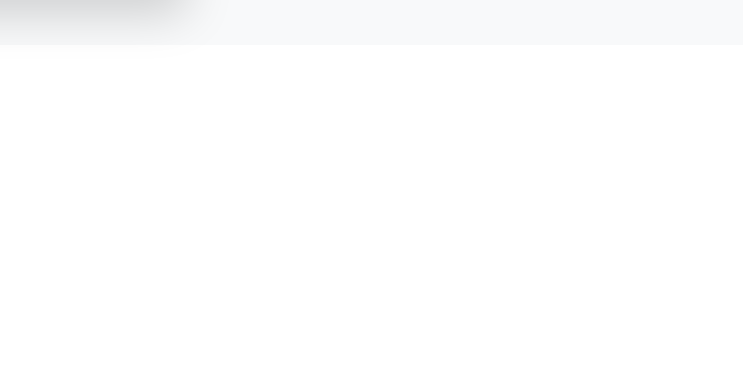
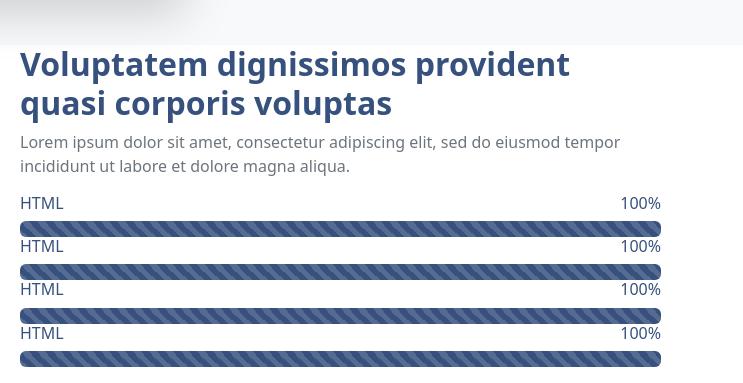
Before and after one commit to Tayyab6510/Arsha-site, a plain HTML site: page index.html in a window 1280 px wide. Shown: the part 1477-1860 px from the top of the page, 537-1280 px from the left. Drawn offline with nearby package versions, Linux system fonts and the light colour scheme.

Commit message:
progress bar

```diff
--- a/index.html
+++ b/index.html
@@ -201,6 +201,39 @@ Ullamco laboris nisi ut aliquip ex ea commodo consequat.</li>
 <div class="col-lg-5">
   <img width="100%" src="https://bootstrapmade.com/content/demo/Arsha/assets/img/illustration/illustration-10.webp" alt="">
 </div>
+<div class="col-lg-7">
+  <h2 class="text-blue fw-bold">Voluptatem dignissimos provident quasi corporis voluptas</h2>
+  <p class="text-secondary">Lorem ipsum dolor sit amet, consectetur adipiscing elit, sed do eiusmod tempor incididunt ut labore et dolore magna aliqua.</p>
+  <div class="d-flex justify-content-between align-items-center">
+  <h6 class="text-blue">HTML</h6>
+  <h6 class="text-blue">100%</h6>
+  </div>
+  <div class="progress" role="progressbar" aria-label="Animated striped example" aria-valuenow="75" aria-valuemin="0" aria-valuemax="100">
+  <div class="progress-bar progress-bar-striped progress-bar-animated bg-nav " style="width: 100%"></div>
+</div>
+  <div class="d-flex justify-content-between align-items-center">
+  <h6 class="text-blue">HTML</h6>
+  <h6 class="text-blue">100%</h6>
+  </div>
+  <div class="progress" role="progressbar" aria-label="Animated striped example " aria-valuenow="75" aria-valuemin="0" aria-valuemax="100">
+  <div class="progress-bar progress-bar-striped progress-bar-animated bg-nav" style="width: 100%"></div>
+</div>
+  <div class="d-flex justify-content-between align-items-center">
+  <h6 class="text-blue">HTML</h6>
+  <h6 class="text-blue">100%</h6>
+  </div>
+  <div class="progress" role="progressbar" aria-label="Animated striped example" aria-valuenow="75" aria-valuemin="0" aria-valuemax="100">
+  <div class="progress-bar progress-bar-striped progress-bar-animated bg-nav " style="width: 100%"></div>
+</div>
+  <div class="d-flex justify-content-between align-items-center">
+  <h6 class="text-blue">HTML</h6>
+  <h6 class="text-blue">100%</h6>
+  </div>
+  <div class="progress" role="progressbar" aria-label="Animated striped example" aria-valuenow="75" aria-valuemin="0" aria-valuemax="100">
+  <div class="progress-bar progress-bar-striped progress-bar-animated bg-nav" style="width: 100%"></div>
+</div>
+
+</div>
   </div>
 </div>
 
```
